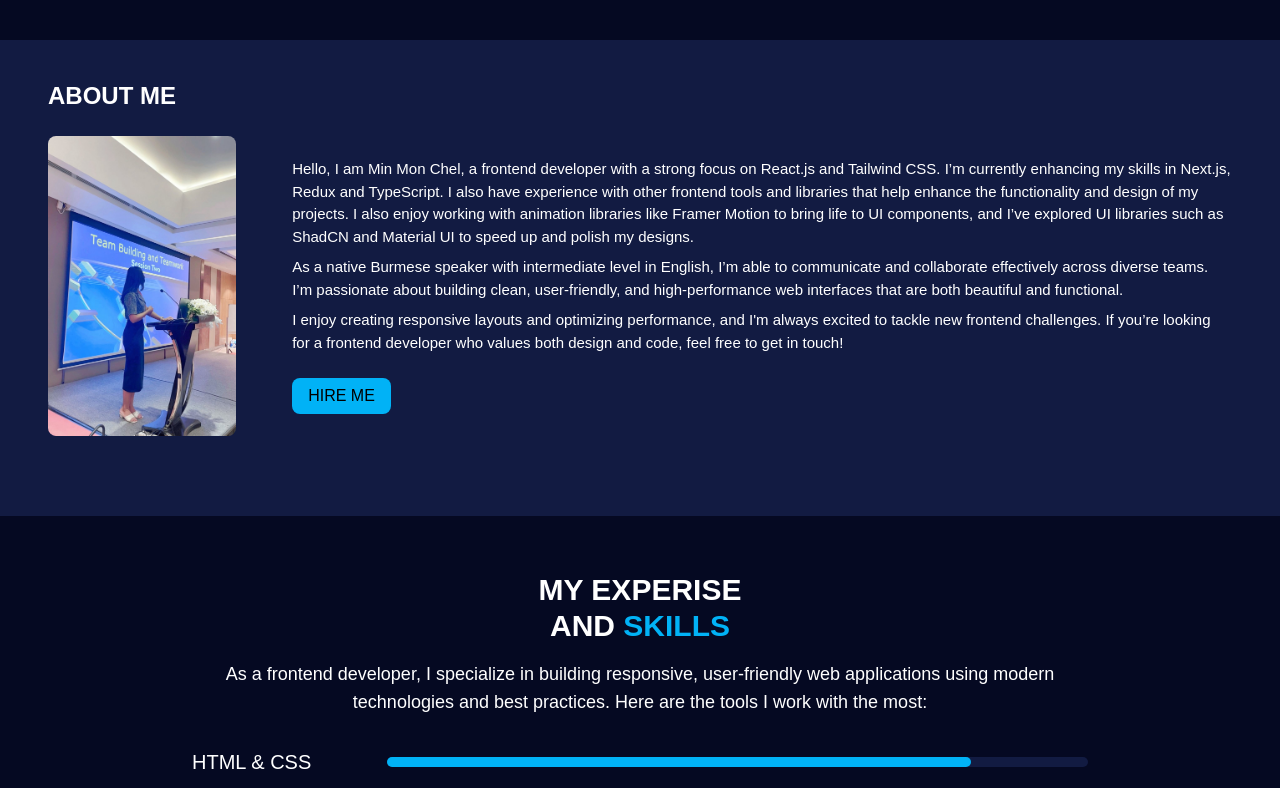
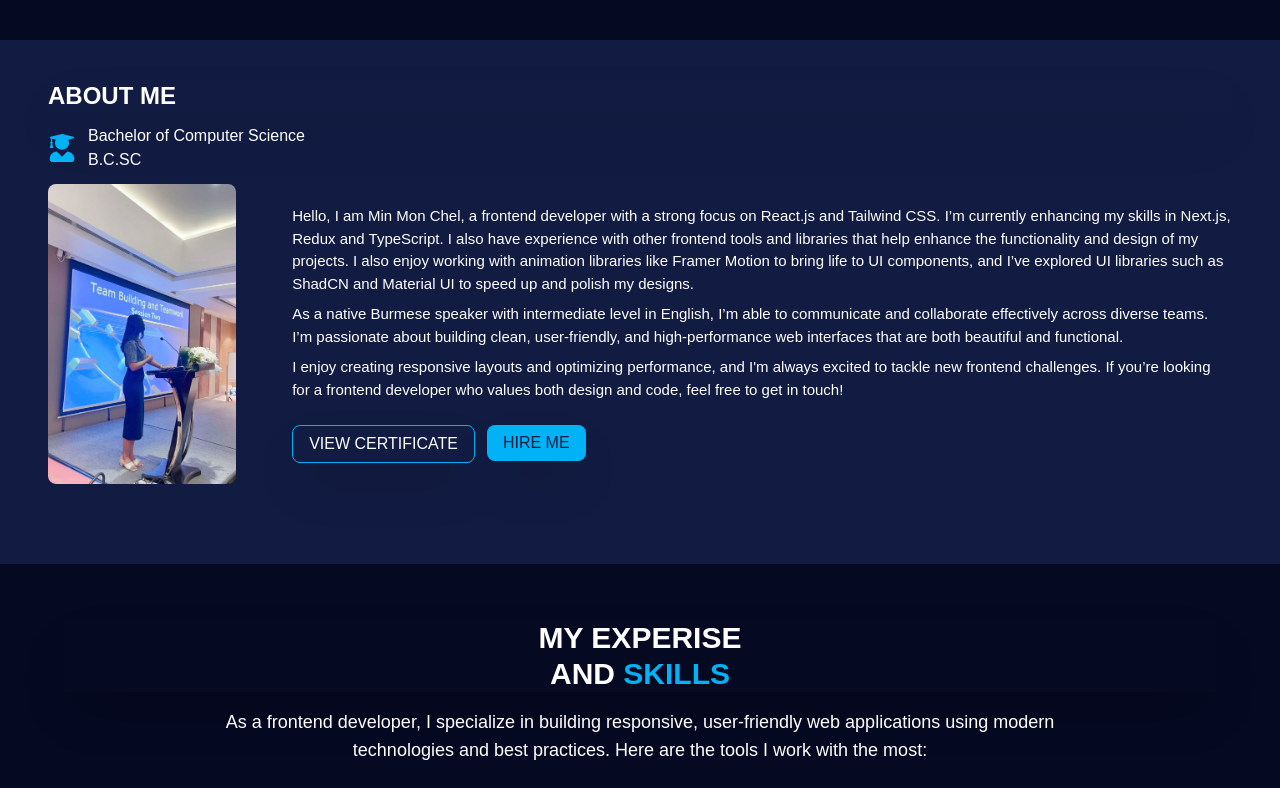
Before and after one commit to MinMonChel-hazel/my-portfolio-v2, a React (Vite) app: page / in a window 1280 px wide. Shown: the part 760-1548 px from the top of the page. Built offline with nearby package versions, Linux system fonts and the light colour scheme; a web font is replaced by a local one.

Commit message:
About section update

```diff
--- a/src/components/About.jsx
+++ b/src/components/About.jsx
@@ -1,5 +1,6 @@
 import React from "react";
 import AboutMeImg from "../assets/AboutMe.jpg";
+import { FaUserGraduate } from "react-icons/fa";
 
 export default function About() {
   return (
@@ -10,10 +11,17 @@ export default function About() {
         data-aos-delay="300"
       >
         <div>
-          <h2 className="text-center md:text-left text-2xl font-semibold mb-4 md:mb-6 uppercase">
+          <h2 className="text-center md:text-left text-2xl font-semibold mb-2 md:mb-3 uppercase shadow-2xl">
             About Me
           </h2>
-          <div className="flex flex-col md:flex-row gap-6 md:gap-6 lg:gap-14 items-center">
+          <div className="flex gap-3 items-center justify-center md:justify-start">
+            <FaUserGraduate size={28} className="text-themeColor" />
+            <div className="text-[15px] lg:text-base">
+              <p className="shadow-2xl">Bachelor of Computer Science</p>
+              <p className="shadow-2xl">B.C.SC</p>
+            </div>
+          </div>
+          <div className="flex flex-col md:flex-row gap-6 md:gap-6 lg:gap-14 items-center mt-3">
             <img
               src={AboutMeImg}
               alt="About Me Image"
@@ -46,9 +54,14 @@ export default function About() {
                   values both design and code, feel free to get in touch!
                 </p>
               </div>
-              <div>
+              <div className="flex gap-3">
+                <a href="https://drive.google.com/file/d/1fZd1pjIZy1903FgwQvJXz9Mb0q0TDthB/view?usp=sharing">
+                  <button className="border border-themeColor text-white px-4 py-1.5 rounded-lg text-[14px] lg:text-base font-medium transition duration-300 uppercase shadow-2xl">
+                    View Certificate
+                  </button>
+                </a>
                 <a href="#contact">
-                  <button className="bg-themeColor text-black px-4 py-1.5 rounded-lg text-[14px] lg:text-base font-medium transition duration-300 uppercase">
+                  <button className="bg-themeColor text-[#121B42] px-4 py-1.5 rounded-lg text-[14px] lg:text-base font-medium transition duration-300 uppercase shadow-2xl">
                     Hire Me
                   </button>
                 </a>
--- a/src/components/Contact.jsx
+++ b/src/components/Contact.jsx
@@ -8,7 +8,7 @@ export default function Contact() {
   return (
     <section id="contact" className="container mx-auto text-white px-12 pt-12">
       <h2
-        className="text-2xl lg:text-3xl uppercase font-semibold mb:4 lg:mb-6"
+        className="text-2xl lg:text-3xl shadow-2xl uppercase font-semibold mb:4 lg:mb-6"
         data-aos="fade-up"
         data-aos-delay="300"
       >
--- a/src/components/Hero.jsx
+++ b/src/components/Hero.jsx
@@ -23,7 +23,7 @@ export default function Hero() {
       data-aos-delay="300"
       className="relative overflow-hidden flex flex-col items-center mt-2 md:mt-0 mb-4 lg:mb-0"
     >
-      <div className="lg:block hidden lg:h-[350px] xl:h-[450px] xl:w-[480px] lg:w-[380px] absolute bg-themeColor transform rotate-45 z-0 xl:right-12 right-0 top-36 rounded-3xl"></div>
+      <div className="lg:block hidden lg:h-[350px] xl:h-[450px] xl:w-[480px] lg:w-[380px] absolute bg-themeColor transform rotate-45 z-0 xl:right-12 right-2 top-36 rounded-3xl"></div>
 
       <section className="container mx-auto min-h-screen flex md:flex-row flex-col items-center justify-center px-12">
         <div className="flex flex-col md:flex-row items-center justify-between w-full mt-14">
--- a/src/components/Project.jsx
+++ b/src/components/Project.jsx
@@ -89,7 +89,7 @@ export default function Project() {
     <section id="projects" className="bg-[#121B42] lg:pt-14 pt-10 px-8 lg:px-0">
       <div className="container mx-auto text-white pb-20">
         <div className="mb-6 md:mb-10" data-aos="fade-up" data-aos-delay="300">
-          <h2 className="text-center text-2xl lg:text-3xl font-bold mb-3 uppercase">
+          <h2 className="text-center text-2xl lg:text-3xl shadow-2xl font-bold mb-3 uppercase">
             My <span className="text-themeColor">Projects</span>
           </h2>
           <p className="lg:text-lg md:text-base text-[14px] text-center xl:px-40 lg:px-24 md:px-18 px-6">
--- a/src/components/Skills.jsx
+++ b/src/components/Skills.jsx
@@ -46,7 +46,7 @@ export default function Skills() {
         data-aos="fade-up"
         data-aos-delay="300"
       >
-        <h2 className="lg:text-3xl md:text-2xl text-2xl font-bold text-center mb-3 uppercase">
+        <h2 className="lg:text-3xl md:text-2xl text-2xl font-bold text-center mb-3 uppercase shadow-2xl">
           My Experise <br /> and <span className="text-themeColor">Skills</span>
         </h2>
         <p className="lg:text-lg md:text-base text-[14px] text-center xl:px-40 lg:px-24 md:px-18 px-10">
```
